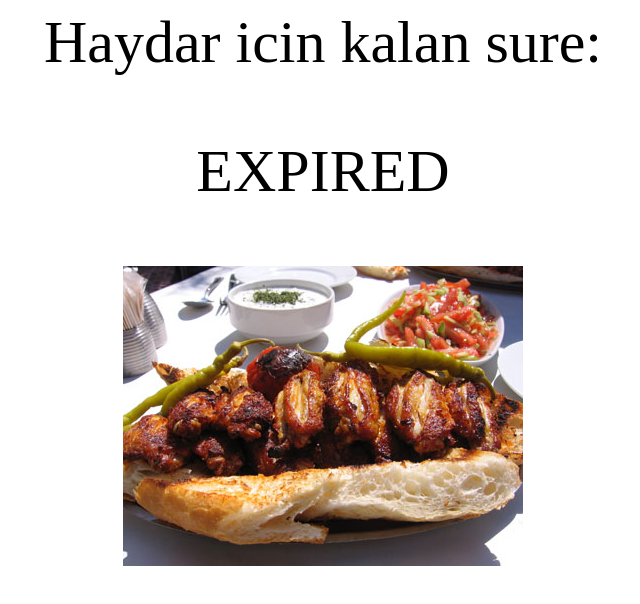
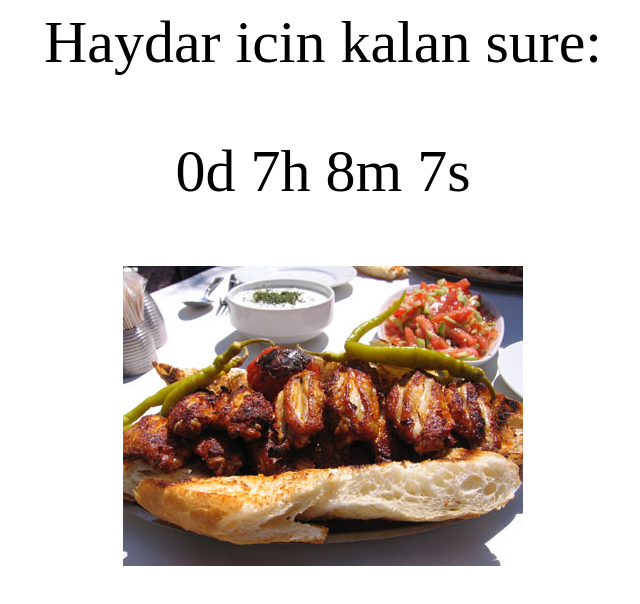
Before and after one commit to haydarcounter/haydarcounter.github.io, a plain HTML site: page index.html in a window 1280 px wide. Shown: the whole page, without its empty margins (317-957 px from the left). Drawn offline with Linux system fonts and the light colour scheme.

Commit message:
Add files via upload

```diff
--- a/index.html
+++ b/index.html
@@ -18,7 +18,7 @@ p {
 
 <script>
 // Set the date we're counting down to
-var countDownDate = new Date("August 17, 2018 18:30:00").getTime();
+var countDownDate = new Date("October 8, 2018 18:30:00").getTime();
 
 // Update the count down every 1 second
 var x = setInterval(function() {
```
